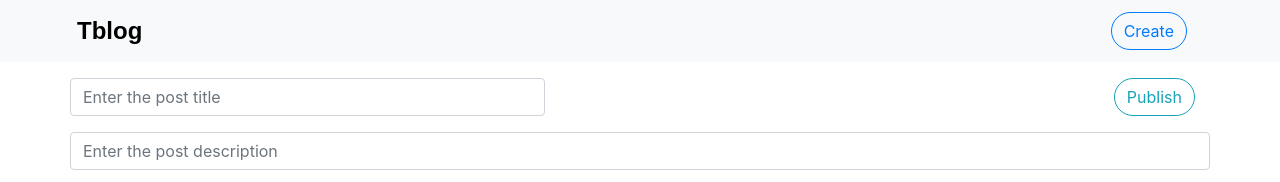
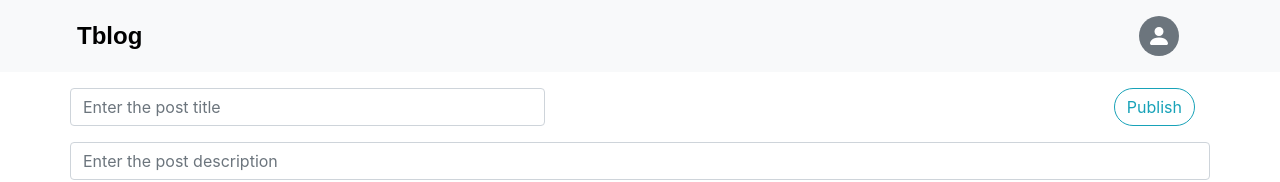
Before and after one commit to qtsky89/tblog, a Nuxt app in the folder tblog_vue/: page /create in a window 1280 px wide. Shown: the top 182 px of the page. Built offline with nearby package versions, Linux system fonts and the light colour scheme; what mavon-editor would draw is missing.

Commit message:
[#5] Added control avatar

```diff
--- a/tblog_vue/layouts/default.vue
+++ b/tblog_vue/layouts/default.vue
@@ -5,14 +5,31 @@
         <b-navbar-brand>
           <NuxtLink class="main-link" to="/">Tblog</NuxtLink>
         </b-navbar-brand>
-        <b-button variant="outline-primary" pill size="md">
-          <NuxtLink to="/create">Create</NuxtLink>
-        </b-button>
+        <b-navbar-nav>
+          <b-nav-item-dropdown right no-caret>
+            <template #button-content>
+              <b-avatar class="rounded-circle"></b-avatar>
+            </template>
+            <b-dropdown-item to="/create">Create</b-dropdown-item>
+            <b-dropdown-item to="/logout">Log out</b-dropdown-item>
+          </b-nav-item-dropdown>
+        </b-navbar-nav>
       </b-container>
     </b-navbar>
     <Nuxt />
   </div>
 </template>
+<script lang="ts">
+import Vue from 'vue'
+export default Vue.extend({
+  methods: {
+    test() {
+      console.log('test')
+      // this.$router.push(`/post/${id}`)
+    },
+  },
+})
+</script>
 
 <style scoped>
 .main-navbar {
@@ -26,4 +43,10 @@
   font-family: 'Quicksand', sans-serif;
   text-decoration: none;
 }
+
+.dropdown-action {
+  color: black;
+  font-weight: bold;
+  text-decoration: none;
+}
 </style>
--- a/tblog_vue/pages/create.vue
+++ b/tblog_vue/pages/create.vue
@@ -40,7 +40,7 @@
         />
       </b-row>
       <b-row>
-        <no-ssr>
+        <client-only>
           <mavon-editor
             v-model="body"
             class="editor mt-3"
@@ -50,7 +50,7 @@
             placeholder="Enter the post body"
             :box-shadow="false"
           />
-        </no-ssr>
+        </client-only>
       </b-row>
     </b-container>
   </div>
@@ -103,6 +103,9 @@ export default {
       },
     }
   },
+  mounted() {
+    console.log(this.$route.name)
+  },
   methods: {
     async publish() {
       try {
```
